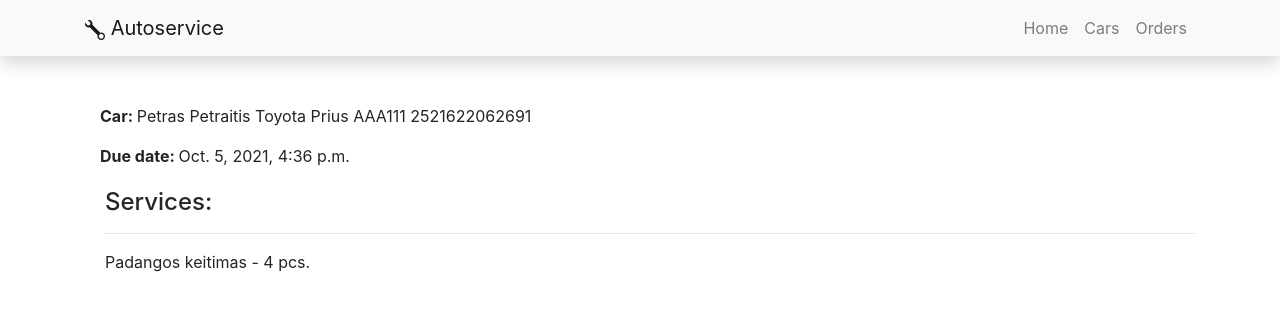
After one commit to VaiMas/Autoservisas, a Django app: page /autoservisas/orders/1 in a window 1280 px wide. The commit adds this page. Shown: the top 311 px of the page. Run offline with Django 3.2, Linux system fonts and the light colour scheme; data comes from the database, SQL or seed files in the repository; some libraries are stand-ins or nearby versions.

Commit message:
nauji templates

```diff
--- a/autoservisas/models.py
+++ b/autoservisas/models.py
@@ -21,7 +21,7 @@ class Car(models.Model):
     car_model = models.ForeignKey('CarModel', verbose_name='Model', on_delete=models.SET_NULL, null=True)
 
     def __str__(self):
-        return f"{self.owner}: {self.car_model}, {self.licence_plate}, {self.vin_code}"
+        return f"{self.owner} {self.car_model} {self.licence_plate} {self.vin_code}"
 
     class Meta:
         verbose_name = 'Car'
--- a/autoservisas/templates/base.html
+++ b/autoservisas/templates/base.html
@@ -1,28 +1,51 @@
 <!DOCTYPE html>
 <html lang="en">
 <head>
-  {% block title %}<title>Autoservisas</title>{% endblock %}
+  {% block title %}<title>Autoservice</title>{% endblock %}
   <meta charset="utf-8">
   <meta name="viewport" content="width=device-width, initial-scale=1">
   <link rel="stylesheet" href="https://stackpath.bootstrapcdn.com/bootstrap/4.1.3/css/bootstrap.min.css" integrity="sha384-MCw98/SFnGE8fJT3GXwEOngsV7Zt27NXFoaoApmYm81iuXoPkFOJwJ8ERdknLPMO" crossorigin="anonymous">
+  <link rel="stylesheet" href="https://cdnjs.cloudflare.com/ajax/libs/font-awesome/4.7.0/css/font-awesome.min.css">
+
   <!-- Add additional CSS in static file -->
   {% load static %}
   <link rel="stylesheet" href="{% static 'css/styles.css' %}">
 </head>
 <body>
-  <div class="container-fluid">
-    <div class="row">
-      <div class="col-sm-2">
-      {% block sidebar %}
-        <ul class="sidebar-nav">
-          <li><a href="{% url 'index' %}">First page</a></li>
-          <li><a href="">Services</a></li>
-          <li><a href="">Orders</a></li>
-        </ul>
-     {% endblock %}
-      </div>
-      <div class="col-sm-10 ">{% block content %}{% endblock %}</div>
+<!-- Navigation -->
+<nav class="navbar navbar-expand-lg navbar-light bg-light static-top mb-5 shadow">
+  <div class="container">
+    <a class="navbar-brand" href="#">
+    <svg class="bi bi-wrench" width="1em" height="1em" viewBox="0 0 16 16" fill="currentColor" xmlns="http://www.w3.org/2000/svg">
+      <path fill-rule="evenodd" d="M.102 2.223A3.004 3.004 0 003.78 5.897l6.341 6.252A3.003 3.003 0 0013 16a3 3 0 10-.851-5.878L5.897 3.781A3.004 3.004 0 002.223.1l2.141 2.142L4 4l-1.757.364L.102 2.223zm13.37 9.019L13 11l-.471.242-.529.026-.287.445-.445.287-.026.529L11 13l.242.471.026.529.445.287.287.445.529.026L13 15l.471-.242.529-.026.287-.445.445-.287.026-.529L15 13l-.242-.471-.026-.529-.445-.287-.287-.445-.529-.026z" clip-rule="evenodd"/>
+    </svg>
+    Autoservice</a>
+    <button class="navbar-toggler" type="button" data-toggle="collapse" data-target="#navbarResponsive" aria-controls="navbarResponsive" aria-expanded="false" aria-label="Toggle navigation">
+          <span class="navbar-toggler-icon"></span>
+        </button>
+    <div class="collapse navbar-collapse" id="navbarResponsive">
+      <ul class="navbar-nav ml-auto">
+        <li class="nav-item">
+          <a class="nav-link" href="{% url 'index' %}">Home</a>
+        </li>
+        <li class="nav-item">
+          <a class="nav-link" href="{% url 'cars' %}">Cars</a>
+        </li>
+        <li class="nav-item">
+          <a class="nav-link" href="{% url 'orders' %}">Orders</a>
+        </li>
+      </ul>
     </div>
   </div>
-</body>
+</nav>
+
+<div class="container">
+{% block content %}{% endblock %}
+</div>
+
+  <script src="https://code.jquery.com/jquery-3.5.1.slim.min.js" integrity="sha384-DfXdz2htPH0lsSSs5nCTpuj/zy4C+OGpamoFVy38MVBnE+IbbVYUew+OrCXaRkfj" crossorigin="anonymous"></script>
+  <script src="https://cdn.jsdelivr.net/npm/popper.js@1.16.0/dist/umd/popper.min.js" integrity="sha384-Q6E9RHvbIyZFJoft+2mJbHaEWldlvI9IOYy5n3zV9zzTtmI3UksdQRVvoxMfooAo" crossorigin="anonymous"></script>
+  <script src="https://stackpath.bootstrapcdn.com/bootstrap/4.5.0/js/bootstrap.min.js" integrity="sha384-OgVRvuATP1z7JjHLkuOU7Xw704+h835Lr+6QL9UvYjZE3Ipu6Tp75j7Bh/kR0JKI" crossorigin="anonymous"></script>
+
+  </body>
 </html>
--- /dev/null
+++ b/autoservisas/templates/order.html
@@ -0,0 +1,16 @@
+{% extends "base.html" %}
+
+{% block content %}
+    <div class="container car">
+        <p><strong>Car: </strong> {{ order.car }} </p>
+        <p><strong>Due date: </strong>{{ order.due_date }}</p>
+    </div>
+
+  <div style="margin-left:20px;margin-top:20px">
+    <h4>Services:</h4>
+    {% for orderline in order.lines.all %}
+      <hr>
+      <p>{{ orderline.service }}</strong> - {{orderline.qty}} pcs. </p>
+    {% endfor %}
+  </div>
+{% endblock %}
--- a/autoservisas/urls.py
+++ b/autoservisas/urls.py
@@ -4,4 +4,8 @@ from . import views
 
 urlpatterns = [
     path('', views.index, name='index'),
+    path('cars/', views.cars, name='cars'),
+    path('cars/<int:car_id>', views.car, name='car'),
+    path('orders/', views.OrderListView.as_view(), name='orders'),
+    path('orders/<int:pk>', views.OrderDetailView.as_view(), name='order-detail'),
 ]
--- a/autoservisas/views.py
+++ b/autoservisas/views.py
@@ -1,6 +1,7 @@
-from django.shortcuts import render
+from django.shortcuts import render, get_object_or_404
 from django.http import HttpResponse
 from .models import Car, CarModel, Order, Service
+from django.views import generic
 
 # Create your views here.
 
@@ -27,3 +28,24 @@ def index(request):
 
     # renderiname index.html, su duomenimis kintamąjame context
     return render(request, 'index.html', context=context)
+
+
+def cars(request):
+    cars = Car.objects.all()
+    context = {
+        'cars': cars
+    }
+    return render(request, 'cars.html', context=context)
+
+def car(request, car_id):
+    single_car = get_object_or_404(Car, pk=car_id)
+    return render(request, 'car.html', {'car': single_car})
+
+class OrderListView(generic.ListView):
+    model = Order
+    template_name = 'orders.html'
+
+
+class OrderDetailView(generic.DetailView):
+    model = Order
+    template_name = 'order.html'
```
Also changed, not shown: autoservisas/templates/car.html (added, +10 -0 lines), autoservisas/templates/cars.html (added, +9 -0 lines), autoservisas/templates/orders.html (added, +16 -0 lines).
